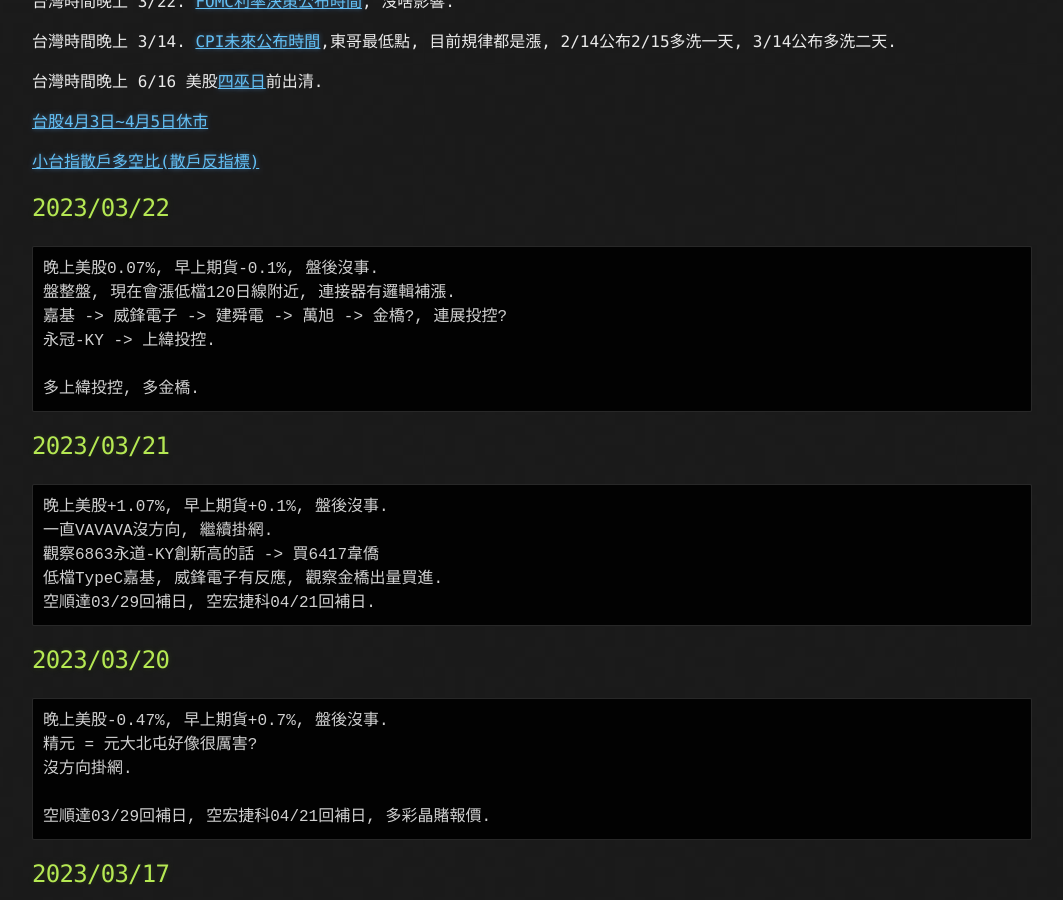
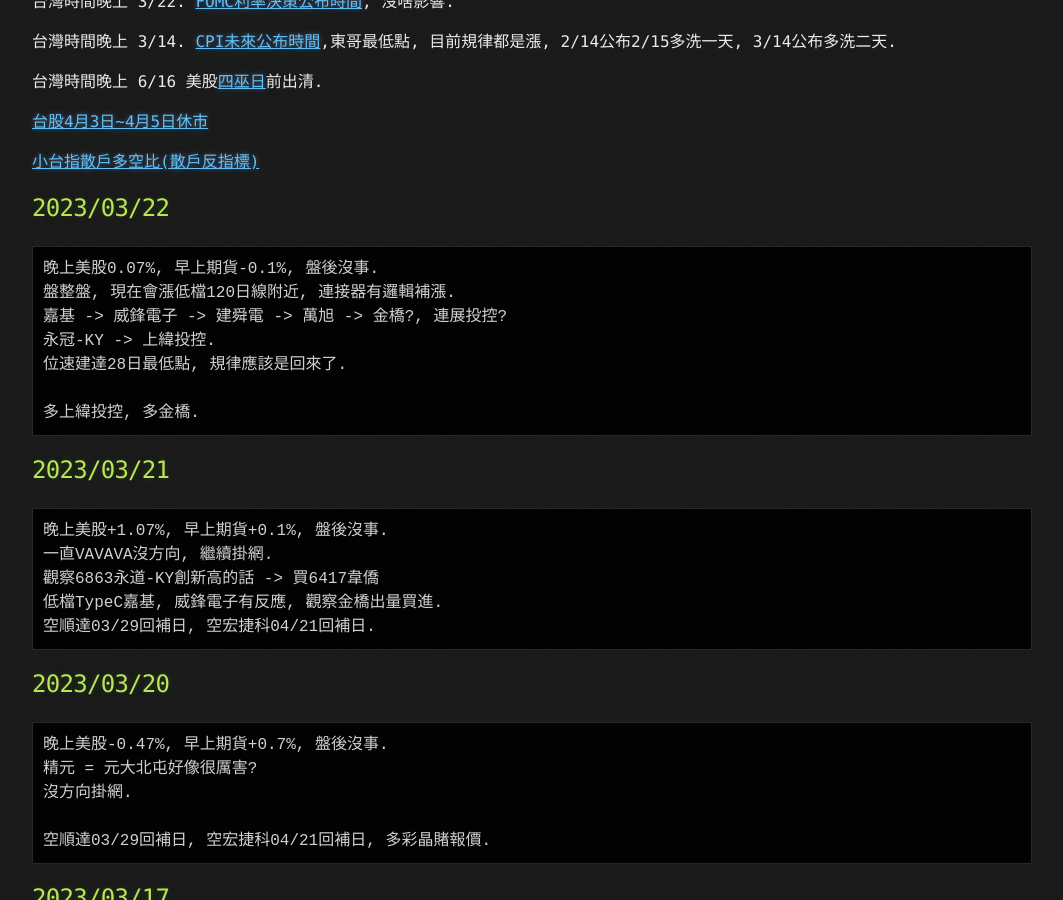
Before and after one commit to lepg5487/Stock_God, a Jekyll site: the page built from index.md, in a window 1280 px wide and 900 px high, scrolled down 468 px. Shown: the whole window, without its empty margins (108-1171 px from the left). Built offline with Jekyll 4.4.1, drawn with Linux system fonts in a browser that asks for light colours; our own code applies the rules of GitHub Pages for plain Markdown files.

Commit message:
Update index.md

````diff
--- a/index.md
+++ b/index.md
@@ -28,6 +28,7 @@ layout: testlayouts
 盤整盤, 現在會漲低檔120日線附近, 連接器有邏輯補漲.
 嘉基 -> 威鋒電子 -> 建舜電 -> 萬旭 -> 金橋?, 連展投控?
 永冠-KY -> 上緯投控.
+位速建達28日最低點, 規律應該是回來了.
 
 多上緯投控, 多金橋.
 ```
````
